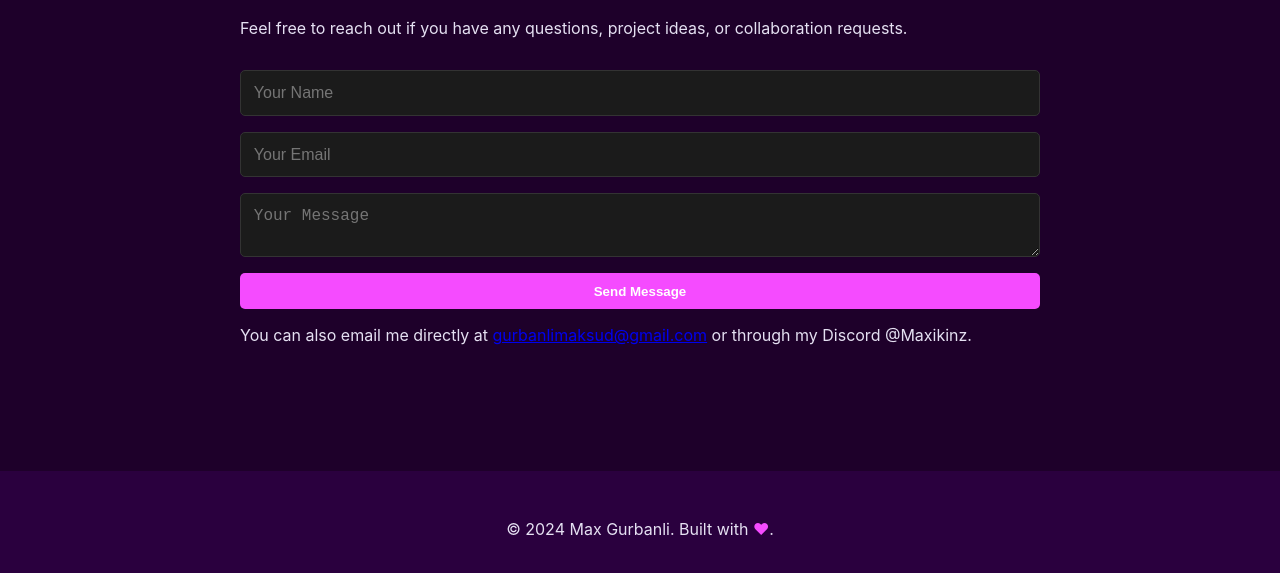
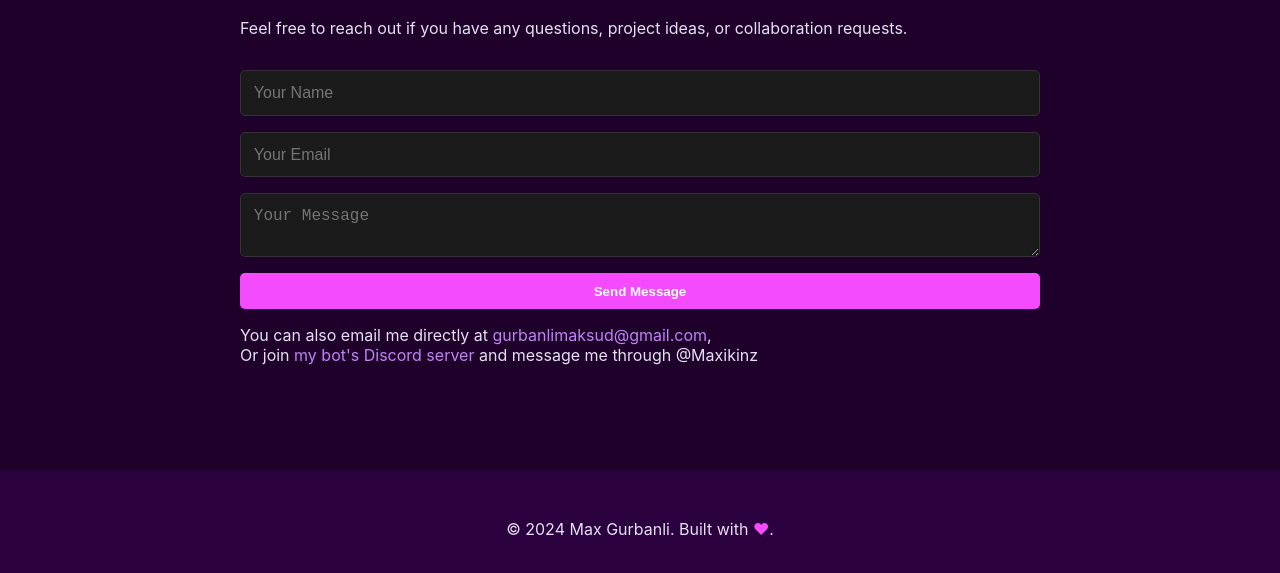
Before and after one commit to MaxGurbanli/MaxGurbanli.github.io, a plain HTML site: page contact.html in a window 1280 px wide. Shown: the part 213-786 px from the top of the page. Drawn offline with Linux system fonts and the light colour scheme.

Commit message:
Update contact info, improve hyperlink color

```diff
--- a/contact.html
+++ b/contact.html
@@ -32,7 +32,8 @@
         <textarea name="message" placeholder="Your Message" required></textarea>
         <button type="submit">Send Message</button>
       </form>
-      <p>You can also email me directly at <a href="mailto:gurbanlimaksud@gmail.com">gurbanlimaksud@gmail.com</a> or through my Discord @Maxikinz.</p>
+      <p>You can also email me directly at <a href="mailto:gurbanlimaksud@gmail.com">gurbanlimaksud@gmail.com</a>,
+      <br>Or join <a href="https://discord.gg/AFqRFfxQue">my bot's Discord server</a> and message me through @Maxikinz</p>
     </section>
   </main>
 
--- a/css/style.css
+++ b/css/style.css
@@ -338,3 +338,8 @@ body.purple-theme footer {
     rotate: 360deg;
   }
 }
+
+a {
+  color: var(--primary-accent);
+  text-decoration: none;
+}
```
